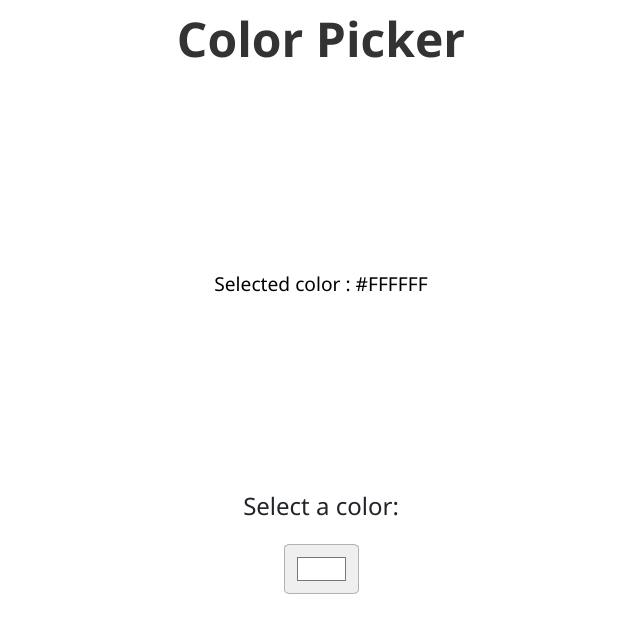
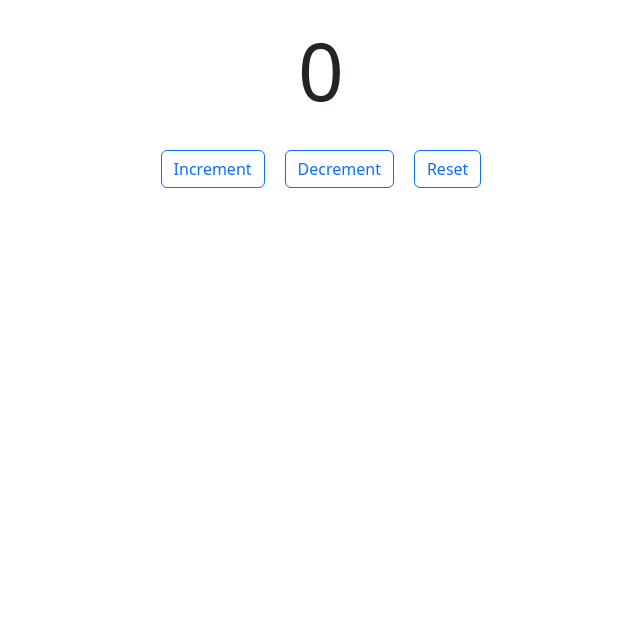
Before and after one commit to asathsara/react-javascript, a React (Vite) app: page / in a window 1280 px wide. Shown: the top 632 px of the page, without its empty margins (319-959 px from the left). Built offline with nearby package versions, Linux system fonts and the light colour scheme.

Commit message:
Started React journey again

```diff
--- a/src/AppTwo.jsx
+++ b/src/AppTwo.jsx
@@ -8,12 +8,13 @@
 //[name, setName]
 
 import ColorPicker from "./components/ColorPicker/ColorPicker"
+import Counter from "./components/Counter/Counter"
 
 
 const AppTwo = () => {
   return (
       <div>
-          <ColorPicker />
+          <Counter />
       </div>
   )
 }
```
